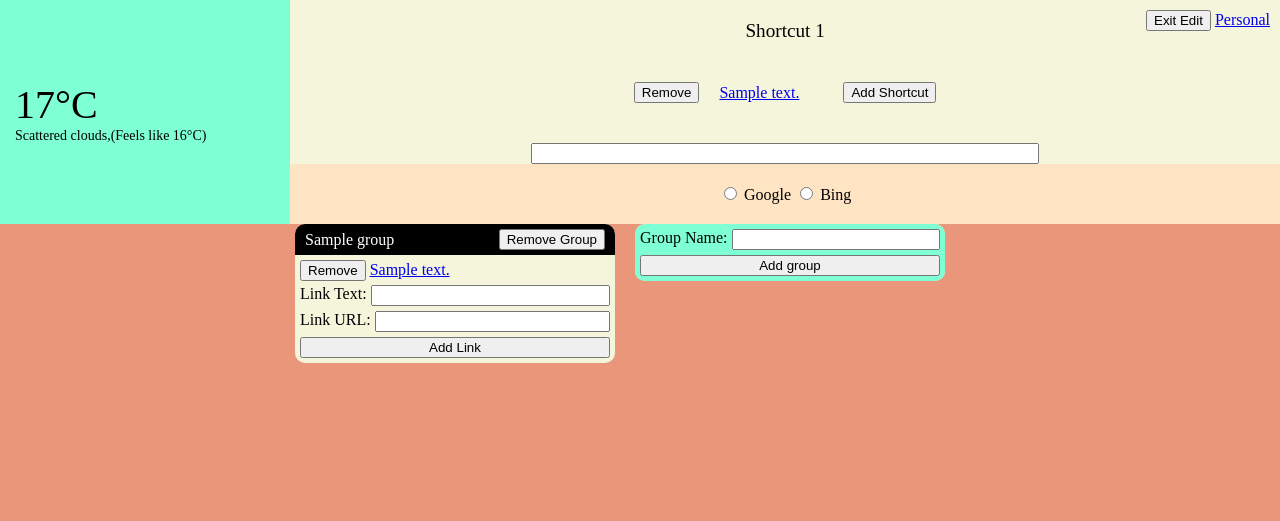
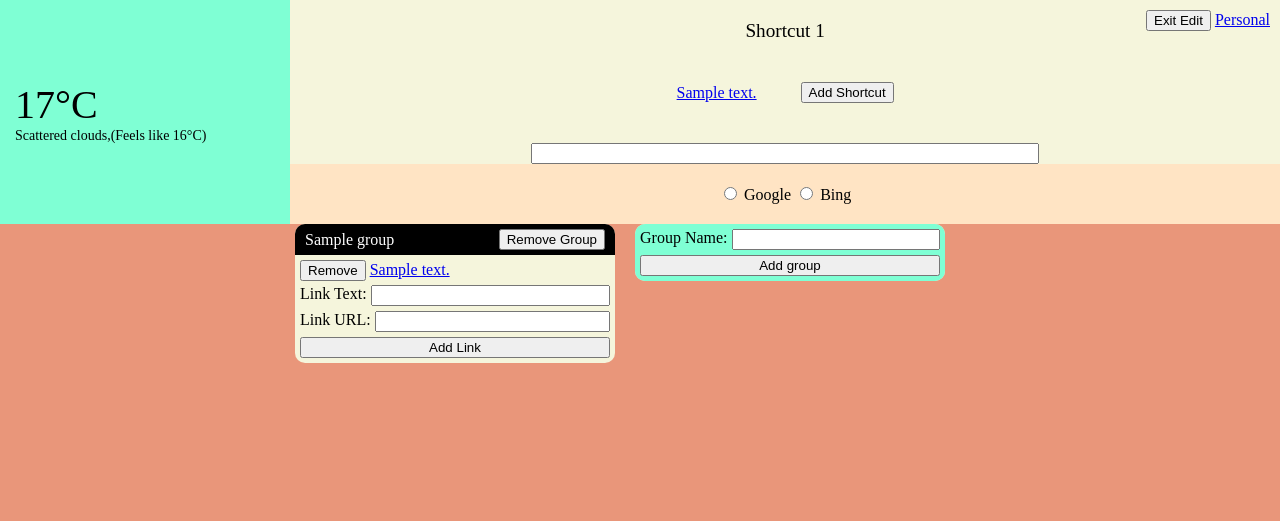
Before and after one commit to fazillatheef/homepage, a Flask app: page /edit in a window 1280 px wide. Shown: the top 521 px of the page. Run offline with Flask 3, Linux system fonts and the light colour scheme; tables that the repository leaves empty hold one stand-in row (values such as "Sample post"); parts of the project's set-up code (start-up, migrations or seed data) failed here and were passed over.

Commit message:
Shortcut is now ready

```diff
--- a/templates/base.html
+++ b/templates/base.html
@@ -22,11 +22,6 @@
             </div>
             <div class="shortcuts">
                 {% for shortcut in shortcuts %}
-                    {% block deleteShortcut scoped%}
-                        <form method="post" action="/remove_shortcut/{{ shortcut.id }}">
-                            <input type="submit" value="Remove">
-                        </form>
-                    {% endblock %}
                     <a href="{{shortcut.url}}">{{shortcut.text}}</a>&nbsp;
                 {% endfor %}
                 {% block editShortcut %}{% endblock %}
--- a/templates/index.html
+++ b/templates/index.html
@@ -1,4 +1,3 @@
 {% extends "base_with_cards.html" %}
 {% block editButton %}<button onClick="location.href='{{url_for('index_edit')}}';">Edit</button>{% endblock %}
 {% block addlinks %}{% endblock %}
-{% block deleteShortcut scoped%}{% endblock %}
```
